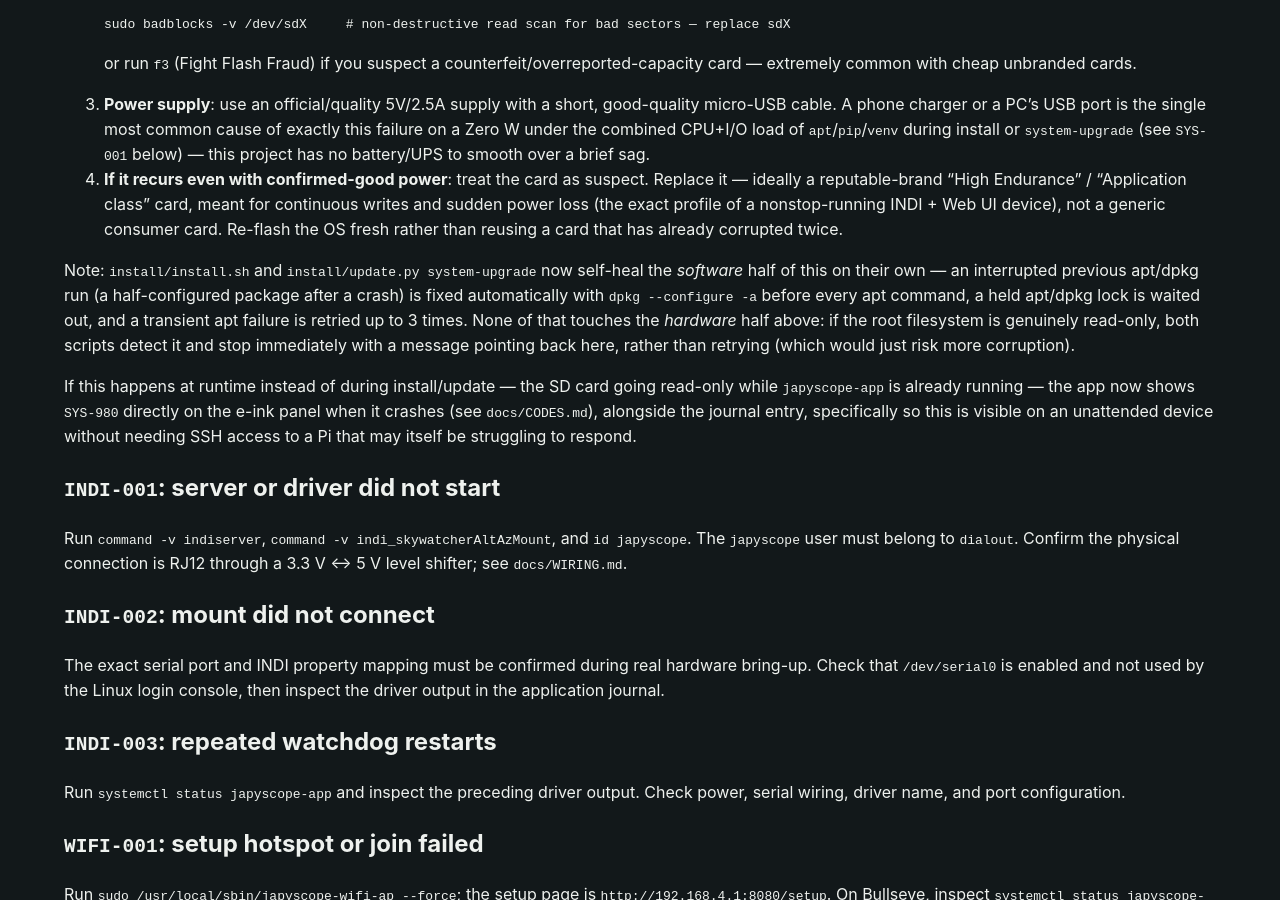
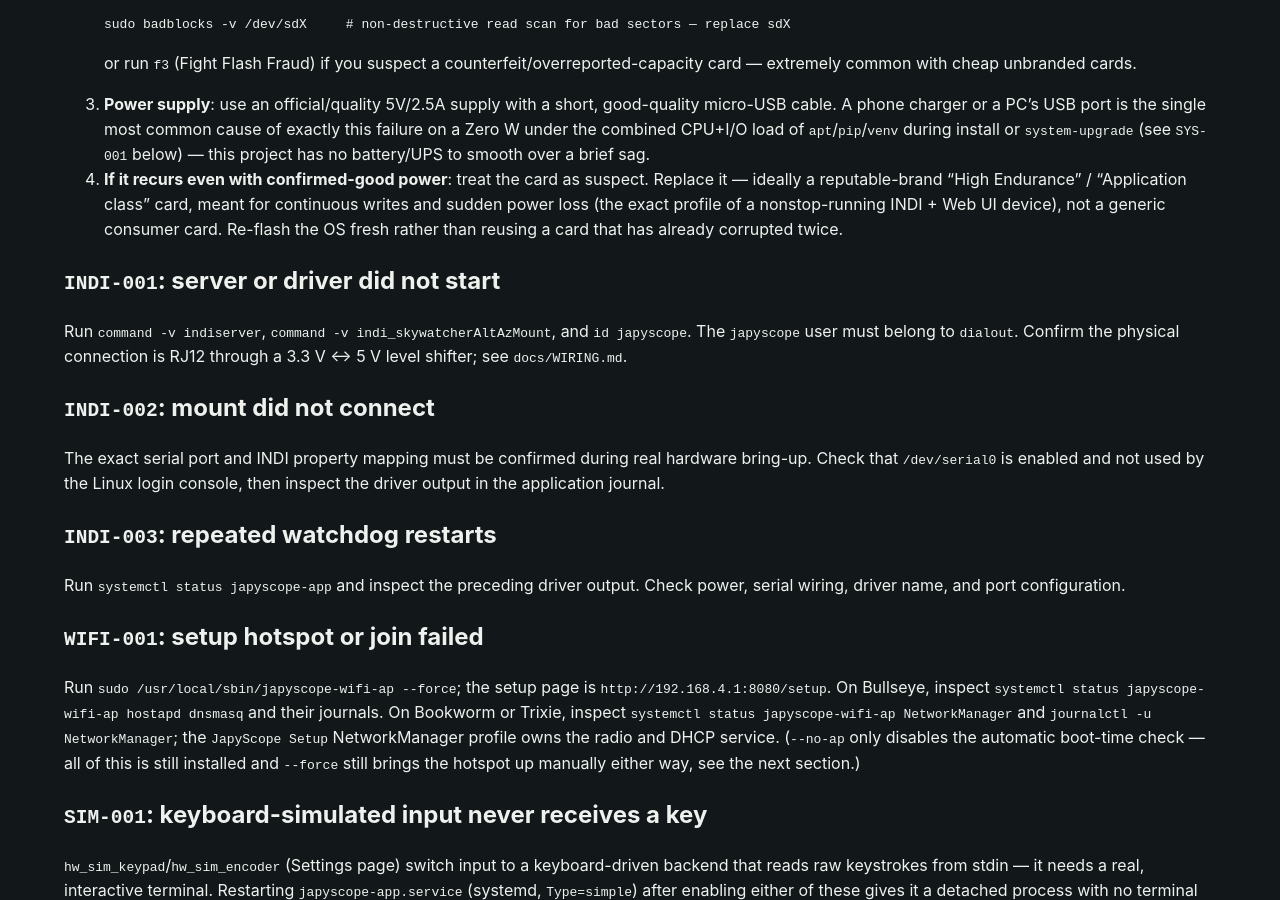
Before and after one commit to jan-tdy/japyscope-remote, a Jekyll site: the page built from docs/TROUBLESHOOTING.md, in a window 1280 px wide and 900 px high, scrolled down 978 px. Built offline with Jekyll 4.4.1, drawn with Linux system fonts in a browser that asks for light colours.

Commit message:
Update troubleshooting notes for installation issues
Removed outdated notes about self-healing scripts and runtime errors.

```diff
--- a/docs/TROUBLESHOOTING.md
+++ b/docs/TROUBLESHOOTING.md
@@ -333,23 +333,6 @@ over SSH.
    generic consumer card. Re-flash the OS fresh rather than reusing a
    card that has already corrupted twice.
 
-Note: `install/install.sh` and `install/update.py system-upgrade` now
-self-heal the *software* half of this on their own — an interrupted
-previous apt/dpkg run (a half-configured package after a crash) is fixed
-automatically with `dpkg --configure -a` before every apt command, a held
-apt/dpkg lock is waited out, and a transient apt failure is retried up to 3
-times. None of that touches the *hardware* half above: if the root
-filesystem is genuinely read-only, both scripts detect it and stop
-immediately with a message pointing back here, rather than retrying (which
-would just risk more corruption).
-
-If this happens at runtime instead of during install/update — the SD card
-going read-only while `japyscope-app` is already running — the app now
-shows `SYS-980` directly on the e-ink panel when it crashes (see
-`docs/CODES.md`), alongside the journal entry, specifically so this is
-visible on an unattended device without needing SSH access to a Pi that
-may itself be struggling to respond.
-
 ## `INDI-001`: server or driver did not start
 
 Run `command -v indiserver`, `command -v indi_skywatcherAltAzMount`, and
```
